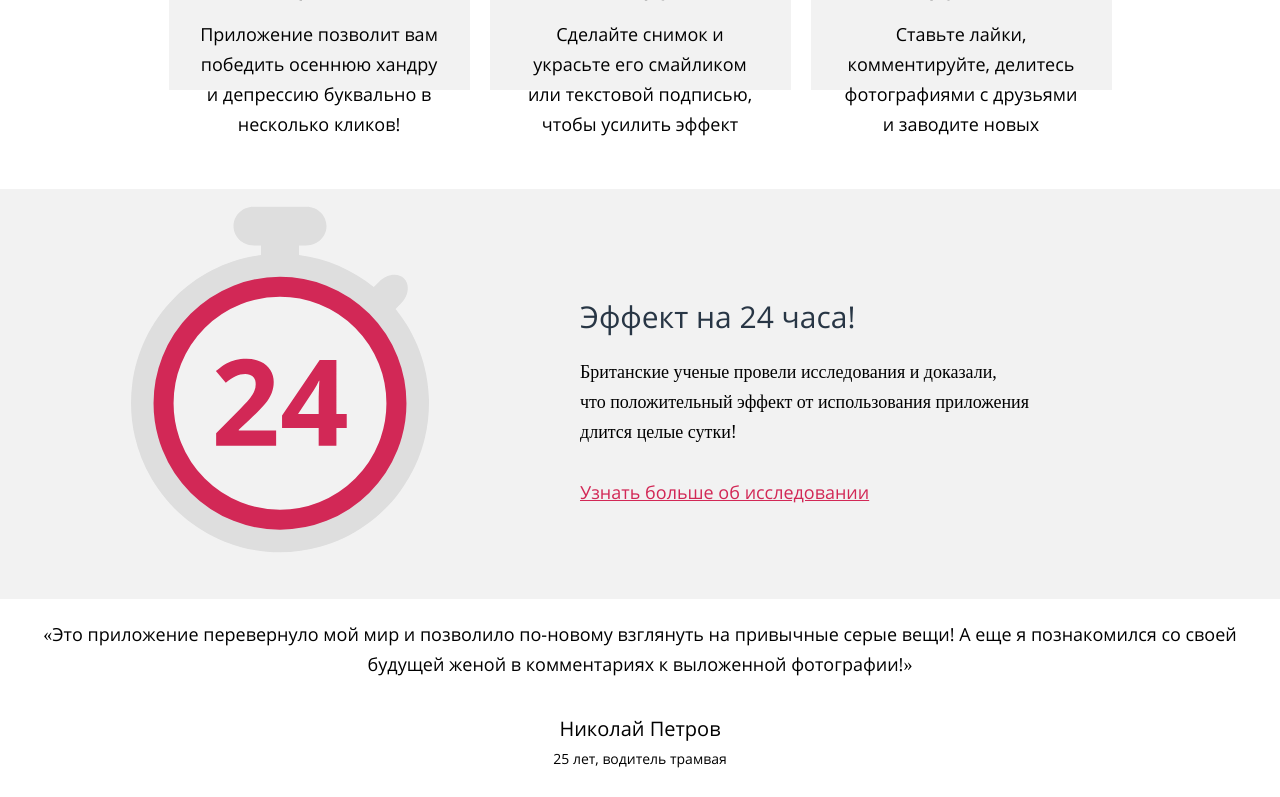
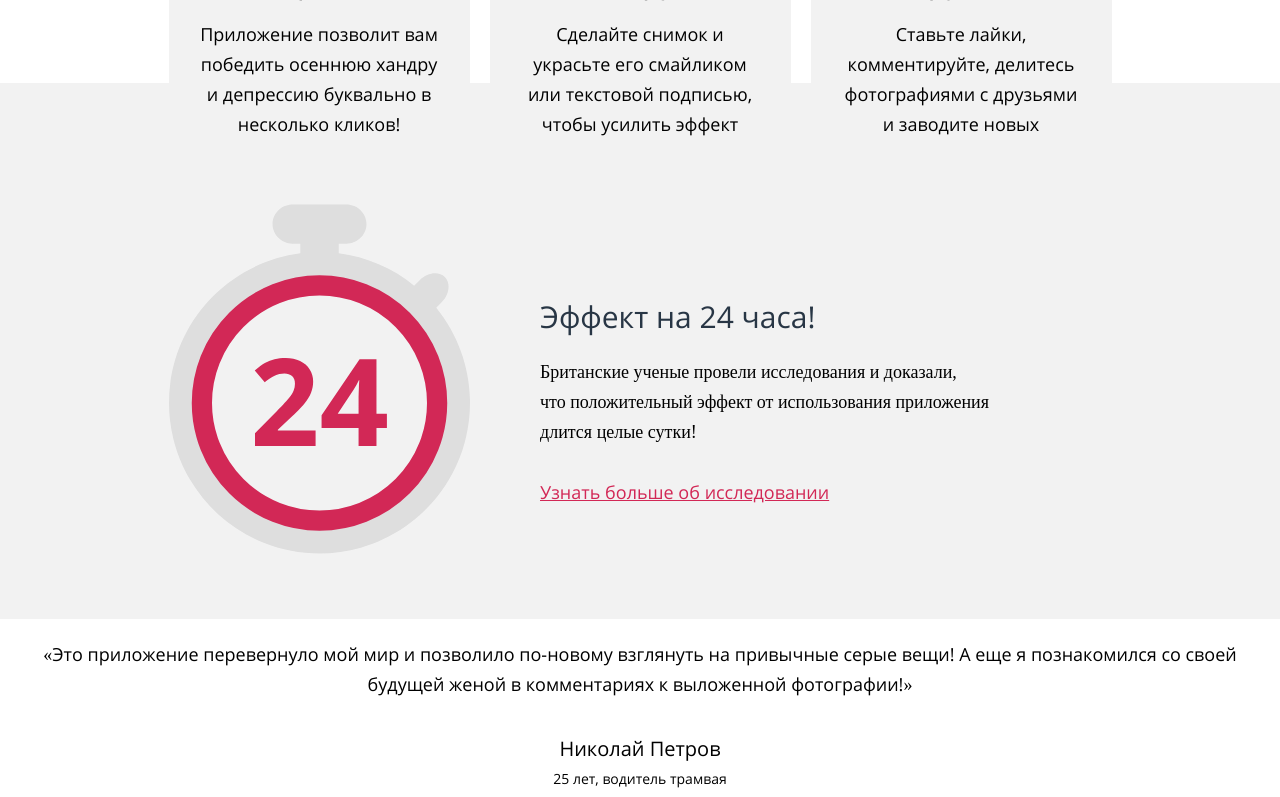
Before and after one commit to Kravcev/PINK, a website: page source/index.html in a window 1280 px wide. Shown: the part 1596-2393 px from the top of the page. Drawn offline with nearby package versions, Linux system fonts and the light colour scheme; files that its build step writes are made by us from their sources; files whose address does not match are found by name.

Commit message:
Доделал раздел promo

```diff
--- a/source/index.html
+++ b/source/index.html
@@ -160,6 +160,7 @@
         </div>
       </div>
       <div class="main__promo promo">
+        <div class="promo__box">
           <svg class="promo__img" viewBox="0 0 238 276" fill="none" xmlns="http://www.w3.org/2000/svg">
             <path
               d="M211.314 81.6277L215.587 77.3408C221.752 71.1663 222.878 62.1925 218.086 57.4017C213.294 52.6109 204.334 53.7227 198.176 59.8971L193.871 64.208C176.746 50.2779 156.074 41.4187 134.187 38.6304V30.9603H140.305C149.019 30.9603 156.151 23.994 156.151 15.4842C156.151 6.97427 149.019 0 140.305 0H97.7208C89.0075 0 81.8755 6.96627 81.8755 15.4842C81.8755 24.002 89.0075 30.9603 97.7208 30.9603H103.839V38.6304C77.6967 41.9933 53.4093 53.9522 34.7872 72.6308C16.1652 91.3093 4.26218 115.651 0.945904 141.835C-2.37038 168.02 3.08771 194.566 16.4638 217.309C29.8399 240.052 50.377 257.704 74.8528 267.496C99.3286 277.288 126.358 278.665 151.7 271.412C177.042 264.16 199.263 248.687 214.875 227.421C230.488 206.156 238.609 180.302 237.964 153.915C237.32 127.529 227.946 102.103 211.314 81.6277ZM119.013 244.947C101.61 244.947 84.5984 239.779 70.1286 230.097C55.6589 220.414 44.3813 206.652 37.7219 190.551C31.0625 174.45 29.3205 156.733 32.7162 139.64C36.1119 122.547 44.4927 106.847 56.7989 94.5241C69.105 82.2015 84.7837 73.81 101.852 70.411C118.921 67.012 136.613 68.7581 152.69 75.4285C168.768 82.0989 182.509 93.3939 192.176 107.885C201.844 122.377 207.003 139.413 207.001 156.841C206.999 180.209 197.728 202.619 181.227 219.142C164.726 235.665 142.348 244.947 119.013 244.947Z"
@@ -184,6 +185,7 @@
               <a class="promo__link" href="#">Узнать больше об исследовании</a>
             </li>
           </ul>
+        </div>
       </div>
     </section>
 
--- a/source/sass/blocks/features.scss
+++ b/source/sass/blocks/features.scss
@@ -149,7 +149,7 @@
   .features {
     &__box {
       background-image: url(../../img/grey-background-desktop.png);
-      height: 932px;
+      height: 826px;
       background-size: 100vw 495px;
       z-index: 1;
     }
--- a/source/sass/blocks/page.scss
+++ b/source/sass/blocks/page.scss
@@ -2,7 +2,7 @@
   background-color: $color-light;
   margin: 0 auto;
   min-width: 320px;
-  max-width: 1300px;
+  width: 100%;
 }
 .visually-hidden {
   display: none;
--- a/source/sass/blocks/promo.scss
+++ b/source/sass/blocks/promo.scss
@@ -77,6 +77,7 @@
     &__text-desktop {
       display: none;
     }
+
     &__title-desktop {
       display: none;
     }
@@ -87,21 +88,28 @@
   .promo {
     background-color: $color-gray;
     position: relative;
-    height: 410px;
+    height:  536px;
     width: 100%;
+
+    &__box {
+      position: relative;
+      width: 1200px;
+      margin: 0 auto;
+    }
 
     &__img {
       position: absolute;
-      width: 298px;
-      height: 417px;
-      top: -18px;
-      left: 131px;
-      margin:0;
+      width: 301px;
+      height: 422px;
+      top: -104px;
+      left: 129px;
+      margin: 0;
     }
 
     &__list {
       width: 700px;
-      height: 245px;
+      height: 113px;
+      margin-left: auto;
     }
 
     &__title {
@@ -143,6 +151,4 @@
       line-height: 30px;
     }
   }
-
-
 }
```
